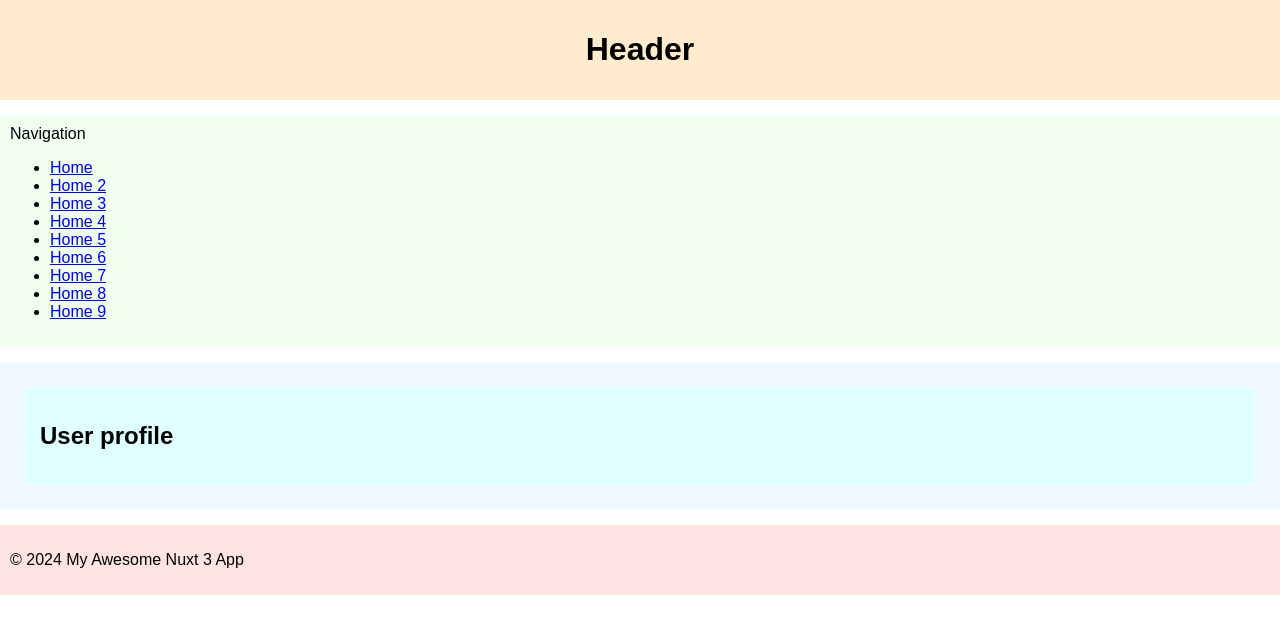
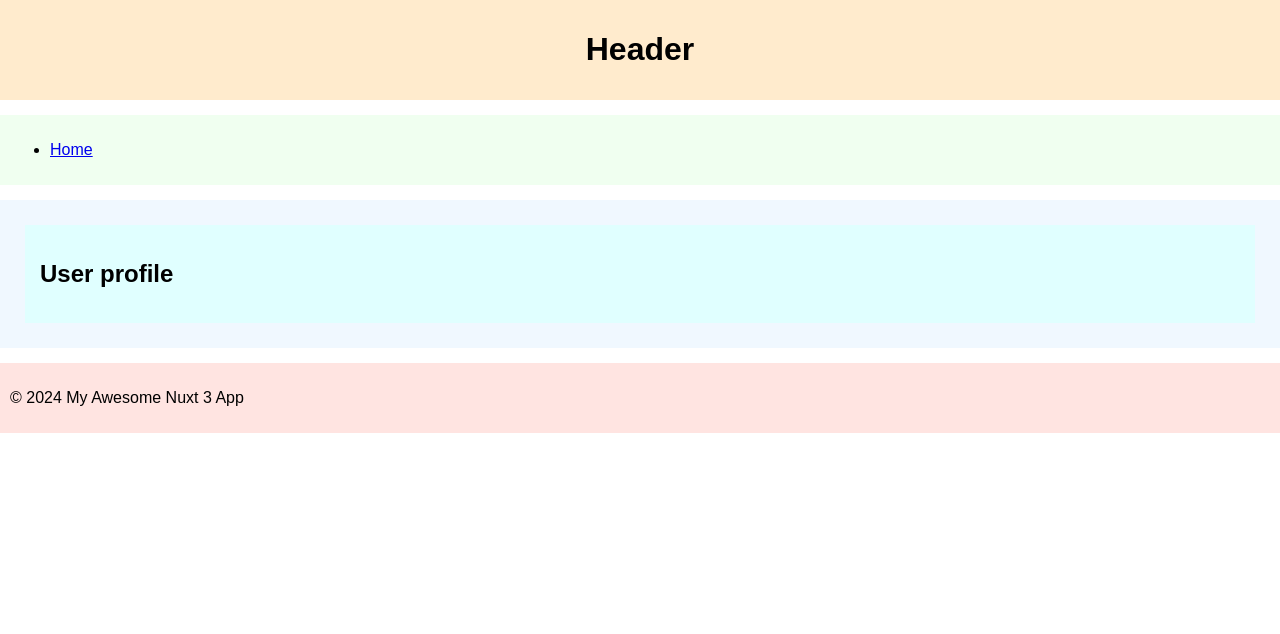
Before and after one commit to chloe-bowers/nuxt-end2end-app, a Nuxt app: page /user/1 in a window 1280 px wide. Shown: the top 634 px of the page. Built offline with nearby package versions, Linux system fonts and the light colour scheme; no server answers.

Commit message:
removed home navs

```diff
--- a/components/AwesomeNavbar.vue
+++ b/components/AwesomeNavbar.vue
@@ -1,16 +1,7 @@
 <template>
   <nav>
-    Navigation
     <ul>
       <li><a href="/">Home</a></li>
-      <li><a href="/">Home 2</a></li>
-      <li><a href="/">Home 3</a></li>
-      <li><a href="/">Home 4</a></li>
-      <li><a href="/">Home 5</a></li>
-      <li><a href="/">Home 6</a></li>
-      <li><a href="/">Home 7</a></li>
-      <li><a href="/">Home 8</a></li>
-      <li><a href="/">Home 9</a></li>
     </ul>
   </nav>
 </template>
--- a/pages/user/[id].vue
+++ b/pages/user/[id].vue
@@ -12,7 +12,6 @@
 import { ref } from 'vue';
 import {
   renderUser,
-
 } from '~/utils/utils.ts';
 
 const route = useRoute();
```
